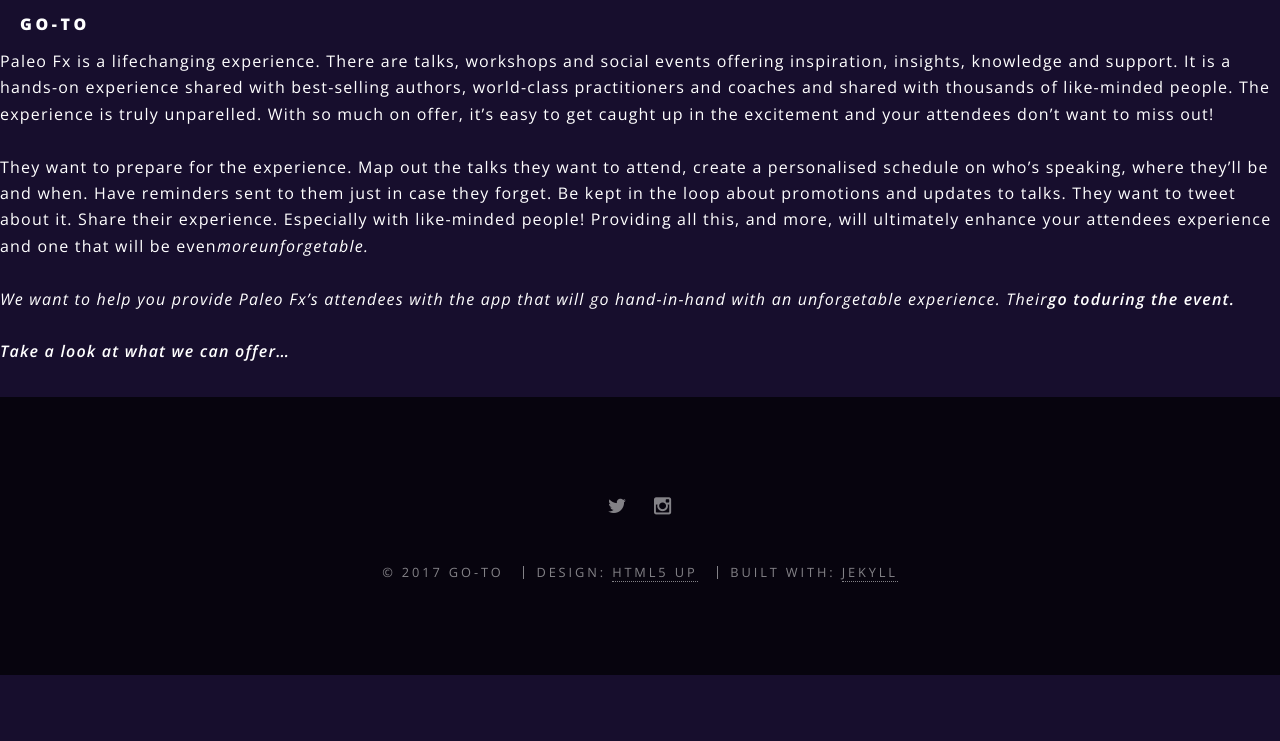
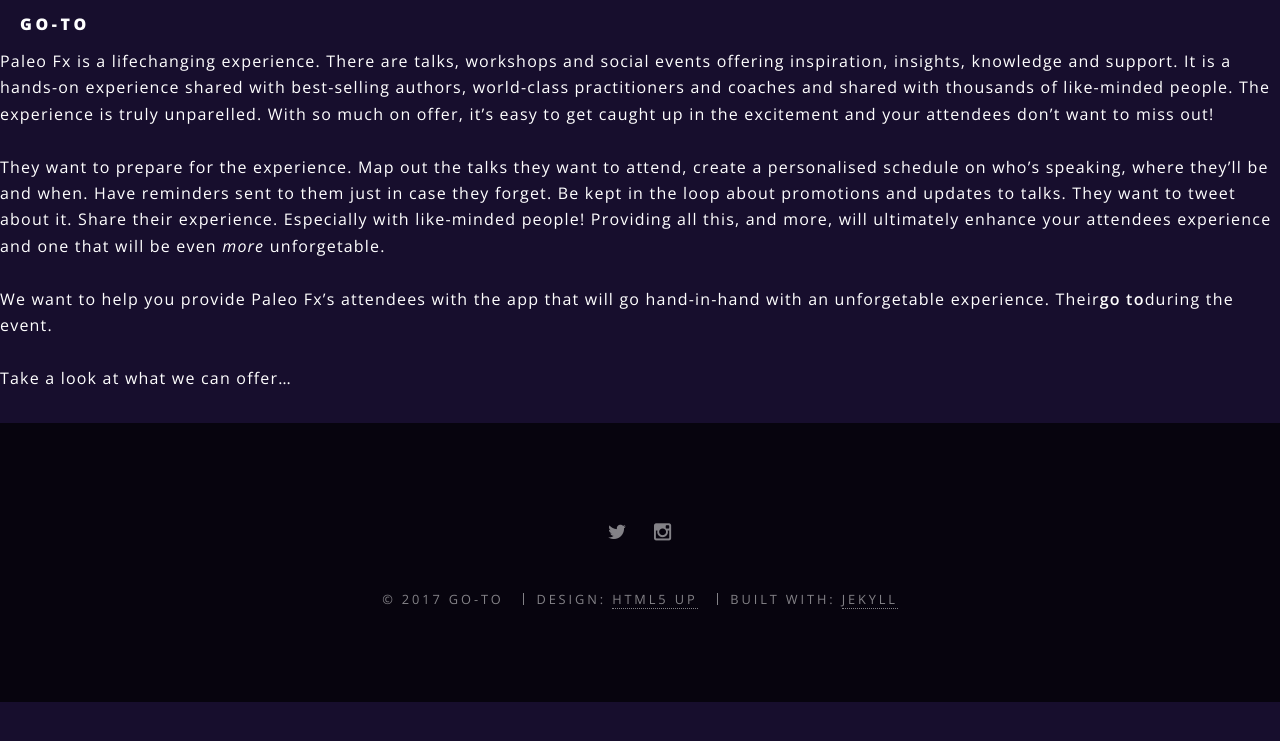
Before and after one commit to iamrobj/event_app_paleo_mag, a Jekyll site: the page built from _posts/sections/2016-06-23-main-section.markdown, in a window 1280 px wide. Shown: the top 741 px of the page. Built offline with Jekyll 4.4.1, drawn with Linux system fonts in a browser that asks for light colours; our own code applies the rules of GitHub Pages for plain Markdown files.

```diff
--- a/_posts/sections/2016-06-23-main-section.markdown
+++ b/_posts/sections/2016-06-23-main-section.markdown
@@ -6,4 +6,4 @@ tags: [main-section]
 ---
 
 Paleo Fx is a lifechanging experience. There are talks, workshops and social events offering inspiration, insights, knowledge and support. It is a hands-on experience shared with best-selling authors, world-class practitioners and coaches and shared with thousands of like-minded people. The experience is truly unparelled. With so much on offer, it's easy to get caught up in the excitement and your attendees don't want to miss out!<br><br>
-They want to prepare for the experience. Map out the talks they want to attend, create a personalised schedule on who's speaking, where they'll be and when. Have reminders sent to them just in case they forget. Be kept in the loop about promotions and updates to talks. They want to tweet about it. Share their experience. Especially with like-minded people! Providing all this, and more, will ultimately enhance your attendees experience and one that will be even<i>more<i>unforgetable.<br><br>We want to help you provide Paleo Fx's attendees with the app that will go hand-in-hand with an unforgetable experience. Their<b>go to<b>during the event.<br><br>Take a look at what we can offer...
+They want to prepare for the experience. Map out the talks they want to attend, create a personalised schedule on who's speaking, where they'll be and when. Have reminders sent to them just in case they forget. Be kept in the loop about promotions and updates to talks. They want to tweet about it. Share their experience. Especially with like-minded people! Providing all this, and more, will ultimately enhance your attendees experience and one that will be even <i>more</i> unforgetable.<br><br>We want to help you provide Paleo Fx's attendees with the app that will go hand-in-hand with an unforgetable experience. Their<b>go to</b>during the event.<br><br>Take a look at what we can offer...
```
